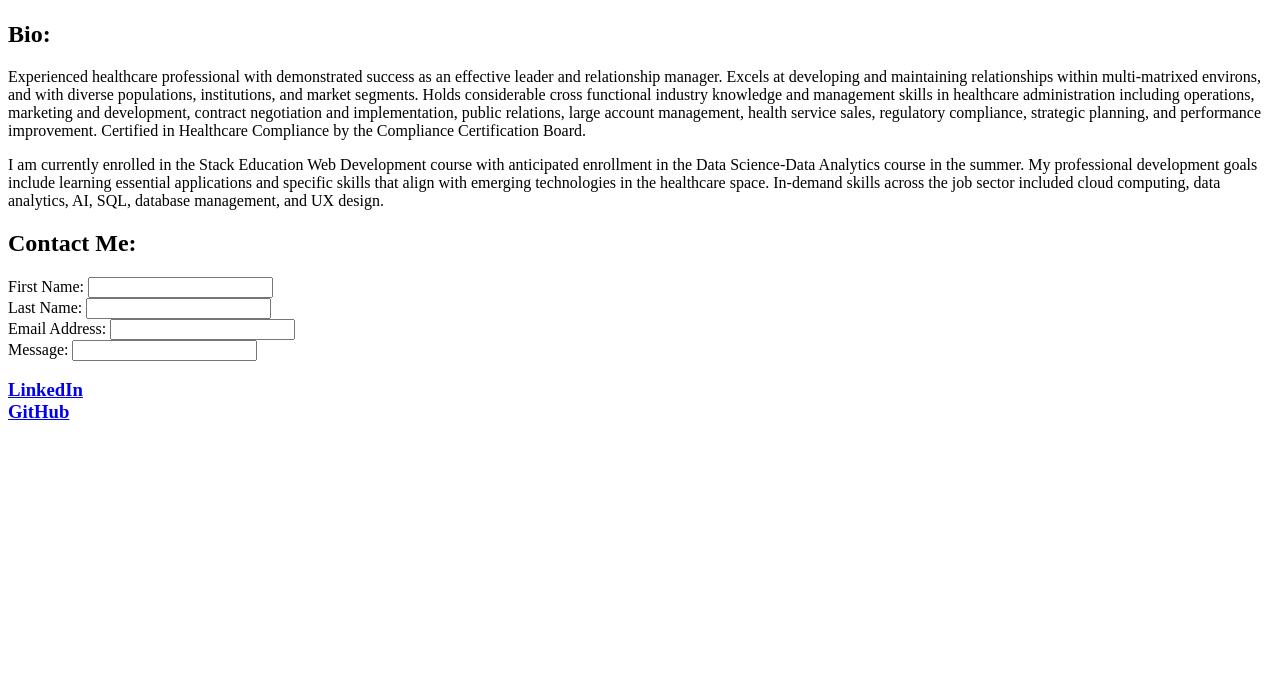
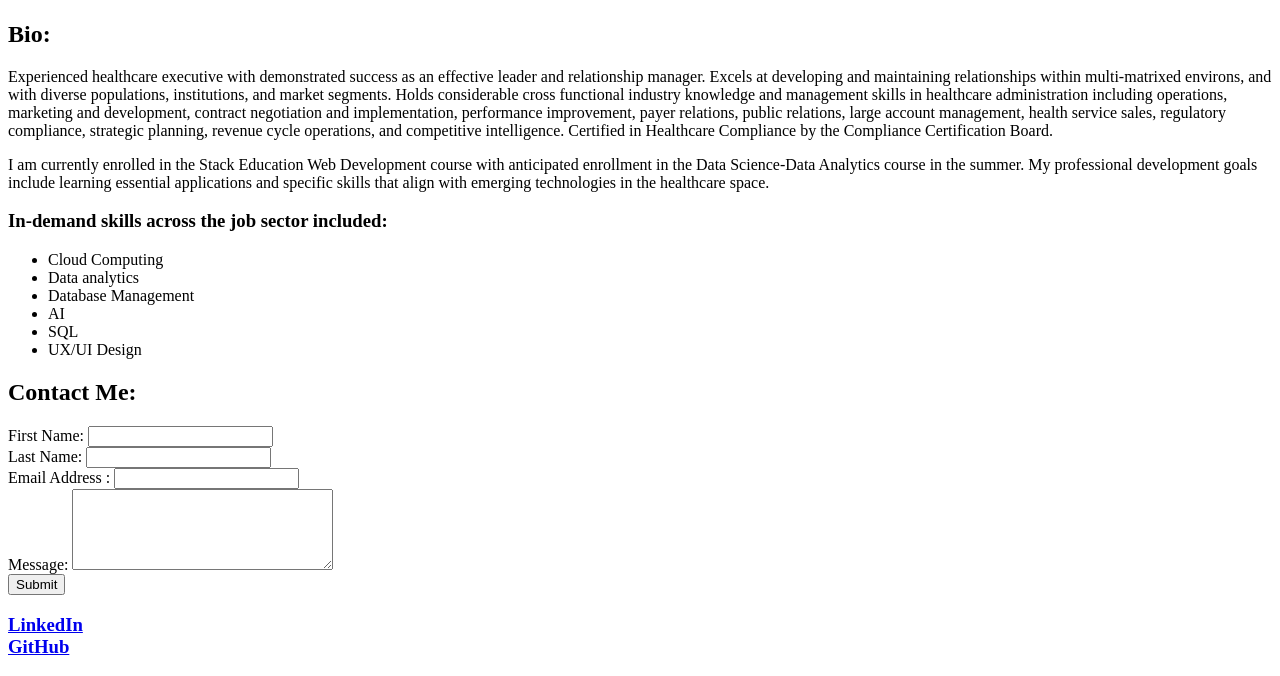
Before and after one commit to rjmeagher/portfolio-site, a plain HTML site: page index.html in a window 1280 px wide. Shown: the part 283-959 px from the top of the page. Before the commit the page ends 800 px from the top, so only its background shows below. Drawn offline with Linux system fonts and the light colour scheme.

Commit message:
Modified branch - skeleton site

```diff
--- a/index.html
+++ b/index.html
@@ -12,29 +12,47 @@
         <div>
             <header>
                 <h1>Ronald Meagher, MS HCA, CHC® </h1>
-                <img
-                    src="https://thumbs.dreamstime.com/z/healthcare-concept-handwritten-chalk-blackboard-37523205.jpg"
-                    alt="healthcare-concept-handwritten-chalk-blackboard-37523205"
-                    width="550"
-                    height="200"
-                />
             </header>
 
+                 <img
+            src="https://img.freepik.com/free-vector/telemedicine-isometric-concept-distance-online-medicine-app-mobile-phone-smartphone-with-doctor-medical-recipe-insurance-policy-tablets-thermometer-glass-flasks-3d-vector-banner_107791-8636.jpg?w=1380&t=st=1680375243~exp=1680375843~hmac=587e823d77d1a6b4bc4faa26ba1d35b0fb4cac39cffbf6a1b5d91222f074b244"
+            alt="vector-telemedicine-isometric-concept-distance-online-medicine-app-mobile-phone-smartphone-with-doctor-medical-recipe-insurance-policy-tablets-thermometer-glass-flasks-3d-vector-banner_107791-8636"
+            width="550"
+            height="200"
+        />
         <div>
             <header>
                 <h2>Bio:</h2>
             </header>
              <p>
-                 Experienced healthcare professional with demonstrated success as an effective leader and relationship manager.  Excels at developing and maintaining relationships within multi-matrixed environs, and with diverse populations, institutions, and market segments.  Holds considerable cross functional industry knowledge and management skills in healthcare administration including operations, marketing and development, contract negotiation and implementation, public relations, large account management, health service sales, regulatory compliance, strategic planning, and performance improvement. Certified in Healthcare Compliance by the Compliance Certification Board.
+                Experienced healthcare executive with demonstrated success as an effective leader and relationship manager.  Excels at developing and maintaining relationships within multi-matrixed environs, and with diverse populations, institutions, and market segments.  Holds considerable cross functional industry knowledge and management skills in healthcare administration including operations, marketing and development, contract negotiation and implementation, performance improvement, payer relations, public relations, large account management, health service sales, regulatory compliance, strategic planning, revenue cycle operations, and competitive intelligence.  Certified in Healthcare Compliance by the Compliance Certification Board.
             </p>
          </div>
 
         <div>
             <p>
-              I am currently enrolled in the Stack Education Web Development course with anticipated enrollment in the Data Science-Data Analytics course in the summer.  My professional development goals include learning essential applications and specific skills that align with emerging technologies in the healthcare space. In-demand skills across the job sector included cloud computing, data analytics, AI, SQL, database management, and UX design.
+              I am currently enrolled in the Stack Education Web Development course with anticipated enrollment in the Data Science-Data Analytics course in the summer.  My professional development goals include learning essential applications and specific skills that align with emerging technologies in the healthcare space.
             </p>
          </div>
 
+         <div>
+            <h3>
+              <p>
+              In-demand skills across the job sector included:
+              </p>
+            </h3>
+         </div>
+
+         <div>
+            <ul>
+                <li>Cloud Computing</li>
+                <li>Data analytics</li>
+                <li>Database Management</li>
+                <li>AI</li>
+                <li>SQL</li>
+                <li>UX/UI Design</li>
+            </ul>
+         </div>
 
         <div>
             <header>
@@ -59,7 +77,10 @@
                         </div>
 
                         <div>
-                            <label for="email">Email Address:</label>
+                            <label for="email">Email Address
+
+
+                                :</label>
                             <input
                                 type="text"
                                 id="email"
@@ -69,12 +90,15 @@
 
                         <div>
                             <label for="message">Message:</label>
-                            <input
-                                type="text"
-                                id="message"
+                            <textarea id="message"
                                 name="message"
-                                height="500"
-                                />
+                                rows="5"
+                                cols="30">
+                            </textarea>
+                        </div>
+
+                        <div>
+                            <input type="submit">
                         </div>
 
                         <div>
```
